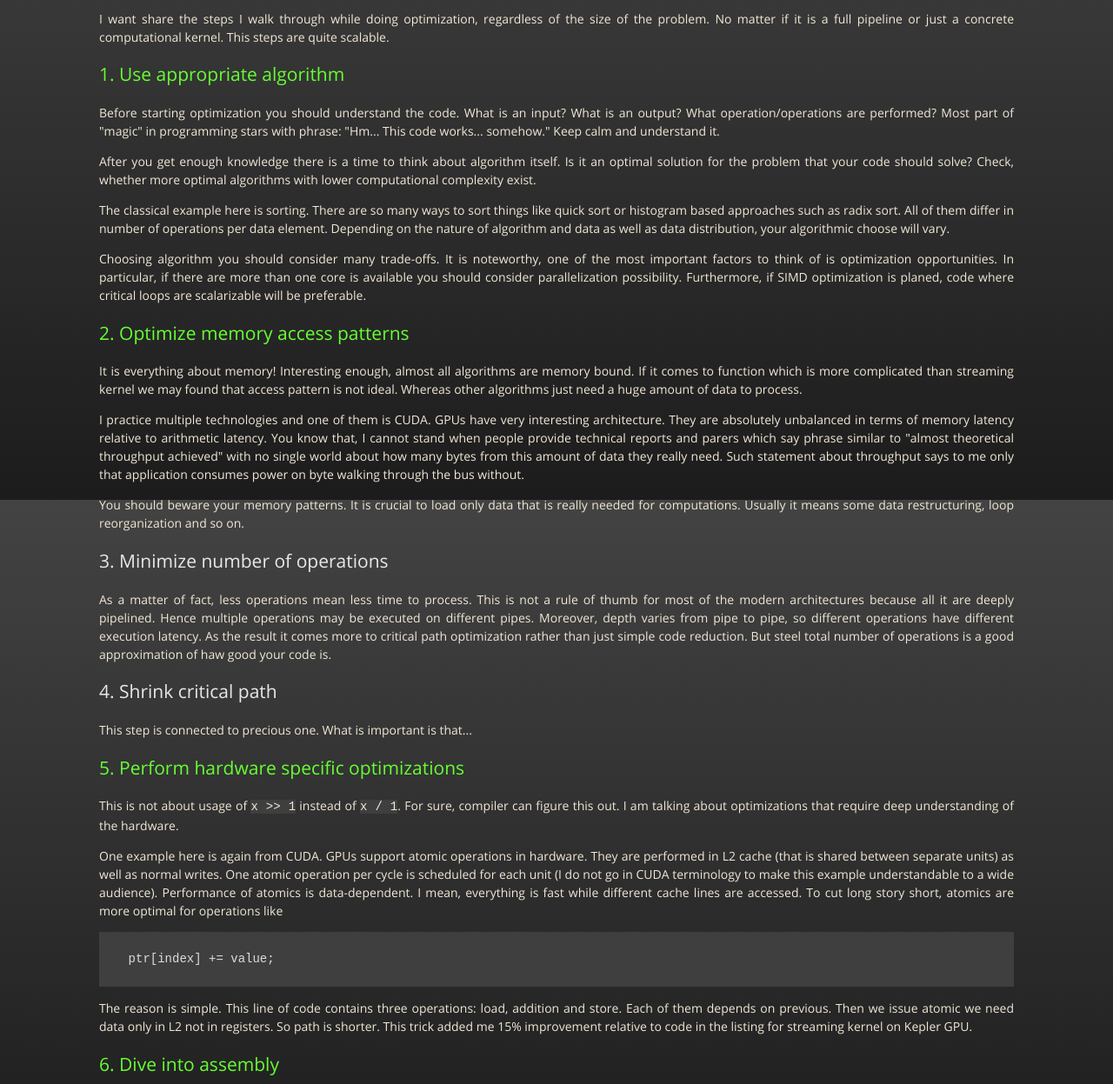
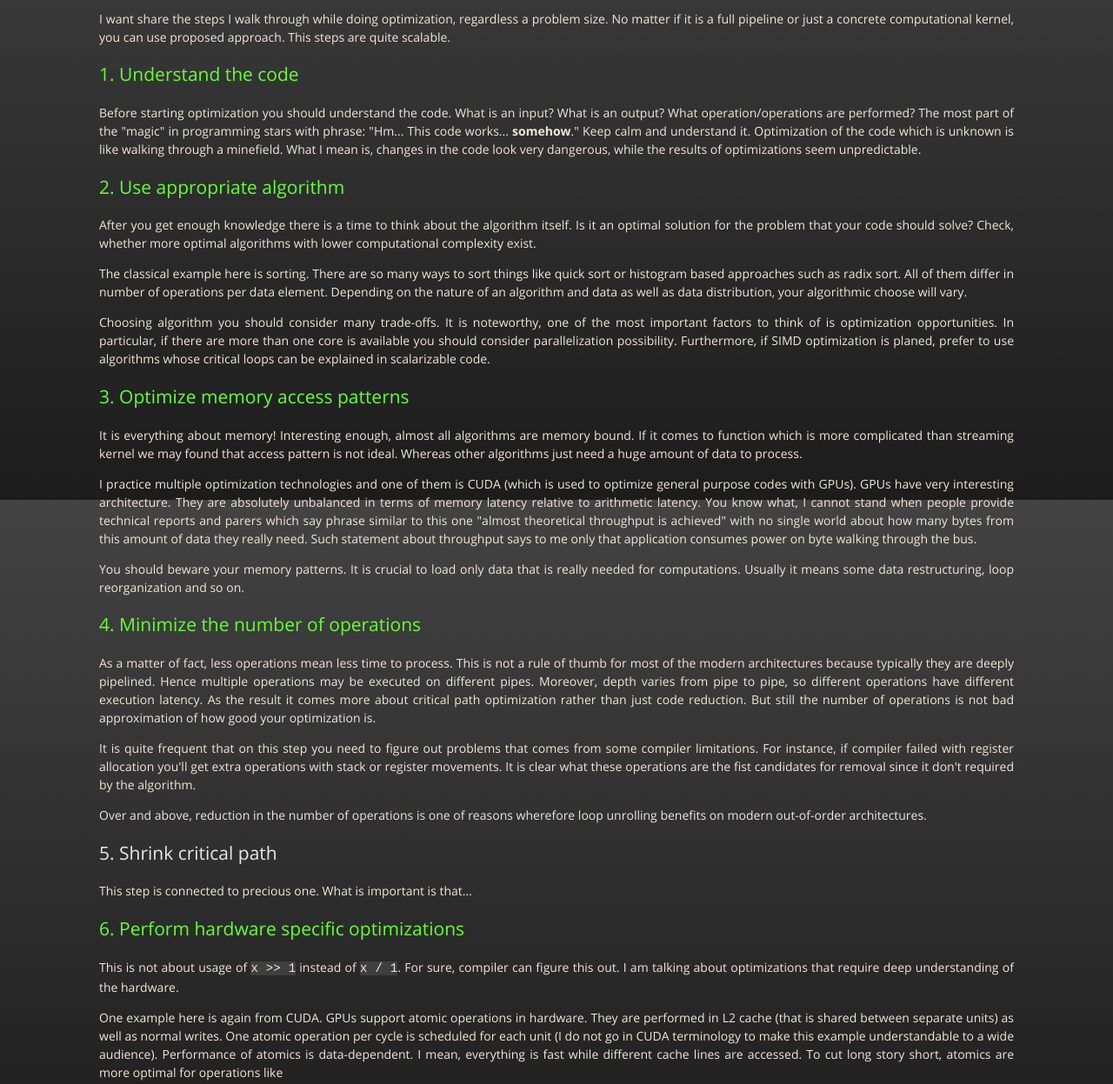
Before and after one commit to geexie/cumib, a plain HTML site: page optimization_order.html in a window 1280 px wide. Shown: the part 225-1472 px from the top of the page at 87% size. Drawn offline with nearby package versions, Linux system fonts and the light colour scheme.

Commit message:
split the first one into two & add more about minimizing operations

```diff
--- a/optimization_order.html
+++ b/optimization_order.html
@@ -34,47 +34,64 @@
         <h1>Order matters</h1>
         <p>Well, we've decided to be pragmatic. <b>What to begin optimization with?</b> I know, all of us like to dive
         into assembly and do all these geeky things. Nevertheless, for sure there are so many things to do before it.</p>
-        <p>I want share the steps I walk through while doing optimization, regardless of the size of the problem.
-        No matter if it is a full pipeline or just a concrete computational kernel. This steps are quite scalable.</p>
-        <h2 style="color: #6F3;">1. Use appropriate algorithm</h2>
+        <p>I want share the steps I walk through while doing optimization, regardless a problem size.
+        No matter if it is a full pipeline or just a concrete computational kernel, you can use proposed approach.
+        This steps are quite scalable.</p>
+
+        <h2 style="color: #6F3;">1. Understand the code</h2>
         <p>Before starting optimization you should understand the code. What is an input? What is an output?
-        What operation/operations are performed? Most part of "magic" in programming stars with phrase: "Hm... This code
-        works... somehow." Keep calm and understand it.</p>
-        <p>After you get enough knowledge there is a time to think about algorithm itself. Is it an optimal solution for
-        the problem that your code should solve? Check, whether more optimal algorithms with lower computational
-        complexity exist.</p>
-        <!-- <p>detector example</p> -->
+        What operation/operations are performed? The most part of the "magic" in programming stars with phrase: "Hm...
+        This code works... <b>somehow</b>." Keep calm and understand it. Optimization of the code which is unknown
+        is like walking through a minefield. What I mean is, changes in the code look very dangerous, while the results
+        of optimizations seem unpredictable. </p>
+
+        <h2 style="color: #6F3;">2. Use appropriate algorithm</h2>
+        <p>After you get enough knowledge there is a time to think about the algorithm itself. Is it an optimal
+        solution for the problem that your code should solve? Check, whether more optimal algorithms with lower
+        computational complexity exist.</p>
         <p>The classical example here is sorting. There are so many ways to sort things like quick sort
         or histogram based approaches such as radix sort. All of them differ in number of operations per data element.
-        Depending on the nature of algorithm and data as well as data distribution, your algorithmic choose will vary.
+        Depending on the nature of an algorithm and data as well as data distribution, your algorithmic choose will vary.
         </p>
         <p>Choosing algorithm you should consider many trade-offs. It is noteworthy, one of the most important factors
         to think of is optimization opportunities. In particular, if there are more than one core is available you
-        should consider parallelization possibility. Furthermore, if SIMD optimization is planed, code where critical loops are scalarizable will be preferable.</p>
-        <!-- <p>add example here</p> -->
-        <h2 style="color: #6F3;">2. Optimize memory access patterns</h2>
+        should consider parallelization possibility. Furthermore, if SIMD optimization is planed, prefer to use
+        algorithms whose critical loops can be explained in scalarizable code.</p>
+        <!-- <p>add example here, probably detector</p> -->
+
+        <h2 style="color: #6F3;">3. Optimize memory access patterns</h2>
         <p>It is everything about memory! Interesting enough, almost all algorithms are memory bound. If it comes to
         function which is more complicated than streaming kernel we may found that access pattern is not ideal. Whereas
         other algorithms just need a huge amount of data to process.</p>
-        <p>I practice multiple technologies and one of them is CUDA. GPUs have very interesting architecture. They are
-        absolutely unbalanced in terms of memory latency relative to arithmetic latency. You know that, I cannot stand
-        when people provide technical reports and parers which say phrase similar to "almost theoretical throughput
-        achieved" with no single world about how many bytes from this amount of data they really need. Such statement
-        about throughput says to me only that application consumes power on byte walking through the bus without.</p>
+        <p>I practice multiple optimization technologies and one of them is CUDA (which is used to optimize general
+        purpose codes with GPUs). GPUs have very interesting architecture. They are absolutely unbalanced in terms of
+        memory latency relative to arithmetic latency. You know what, I cannot stand when people provide technical
+        reports and parers which say phrase similar to this one "almost theoretical throughput is achieved" with
+        no single world about how many bytes from this amount of data they really need. Such statement
+        about throughput says to me only that application consumes power on byte walking through the bus.</p>
         <p>You should beware your memory patterns. It is crucial to load only data that is really needed for
         computations. Usually it means some data restructuring, loop reorganization and so on.</p>
         <!-- <p>add example from NEON here</p> -->
-        <h2>3. Minimize number of operations</h2>
+
+        <h2 style="color: #6F3;">4. Minimize the number of operations</h2>
         <p>As a matter of fact, less operations mean less time to process. This is not a rule of thumb for most of
-        the modern architectures because all it are deeply pipelined. Hence multiple operations may be executed
+        the modern architectures because typically they are deeply pipelined. Hence multiple operations may be executed
         on different pipes. Moreover, depth varies from pipe to pipe, so different operations have different execution
-        latency. As the result it comes more to critical path optimization rather than just simple code reduction.
-        But steel total number of operations is a good approximation of haw good your code is.</p>
-        <!-- <p>For example, tell about unrolling and principal of SIMD execution </p> -->
+        latency. As the result it comes more about critical path optimization rather than just code reduction.
+        But still the number of operations is not bad approximation of how good your optimization is.</p>
+        <p>It is quite frequent that on this step you need to figure out problems that comes from some compiler limitations.
+        For instance, if compiler failed with register allocation you'll get extra operations with stack or register
+        movements. It is clear what these operations are the fist candidates for removal since it don't required
+        by the algorithm.</p>
+        <p>Over and above, reduction in the number of operations is one of reasons wherefore loop unrolling benefits on
+        modern out-of-order architectures.</p>
+        <!-- <p>tell about the principal of SIMD execution </p> -->
         <!-- <p>Add NEON color conversion example here</p> -->
-        <h2>4. Shrink critical path</h2>
+
+        <h2>5. Shrink critical path</h2>
         <p>This step is connected to precious one. What is important is that...</p>
-        <h2 style="color: #6F3;">5. Perform hardware specific optimizations</h2>
+
+        <h2 style="color: #6F3;">6. Perform hardware specific optimizations</h2>
         <p>This is not about usage of <code class="cpp" style="background-color:#3F3F3F;padding:0;"> x &gt;&gt; 1</code>
         instead of <code class="cpp" style="background-color:#3F3F3F;padding:0;">x / 1</code>.
         For sure, compiler can figure this out. I am talking about optimizations that require deep understanding of the
@@ -89,6 +106,7 @@
         <p>The reason is simple. This line of code contains three operations: load, addition and store. Each of them
         depends on previous. Then we issue atomic we need data only in L2 not in registers. So path is shorter.
         This trick added me 15% improvement relative to code in the listing for streaming kernel on Kepler GPU.</p>
+
         <h2 style="color: #6F3;">6. Dive into assembly</h2>
         <p>Yep, you've done everything you can to accelerate your code. Before enter into a contract with the devil
         let's dive into assembly. As for me, I tend to use disasm during steps from 3 to 5. As for writing, the most
```
